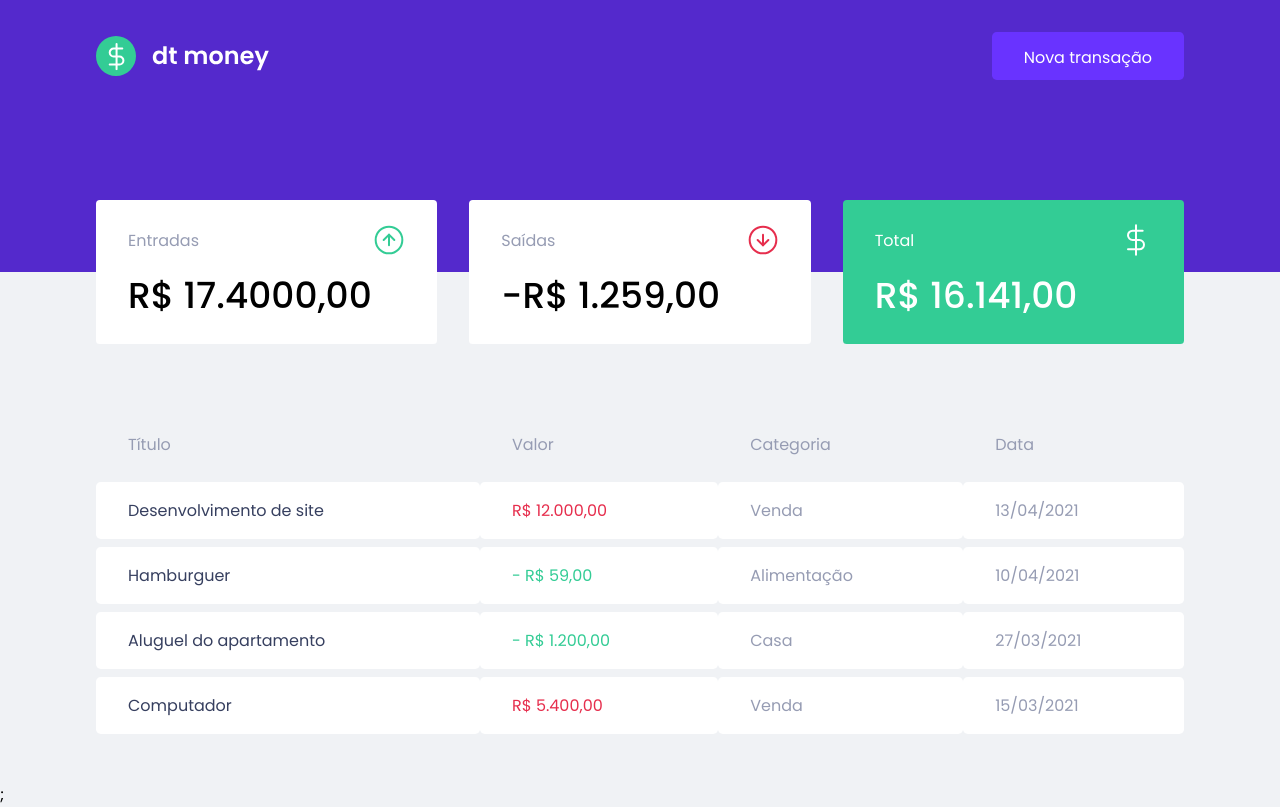
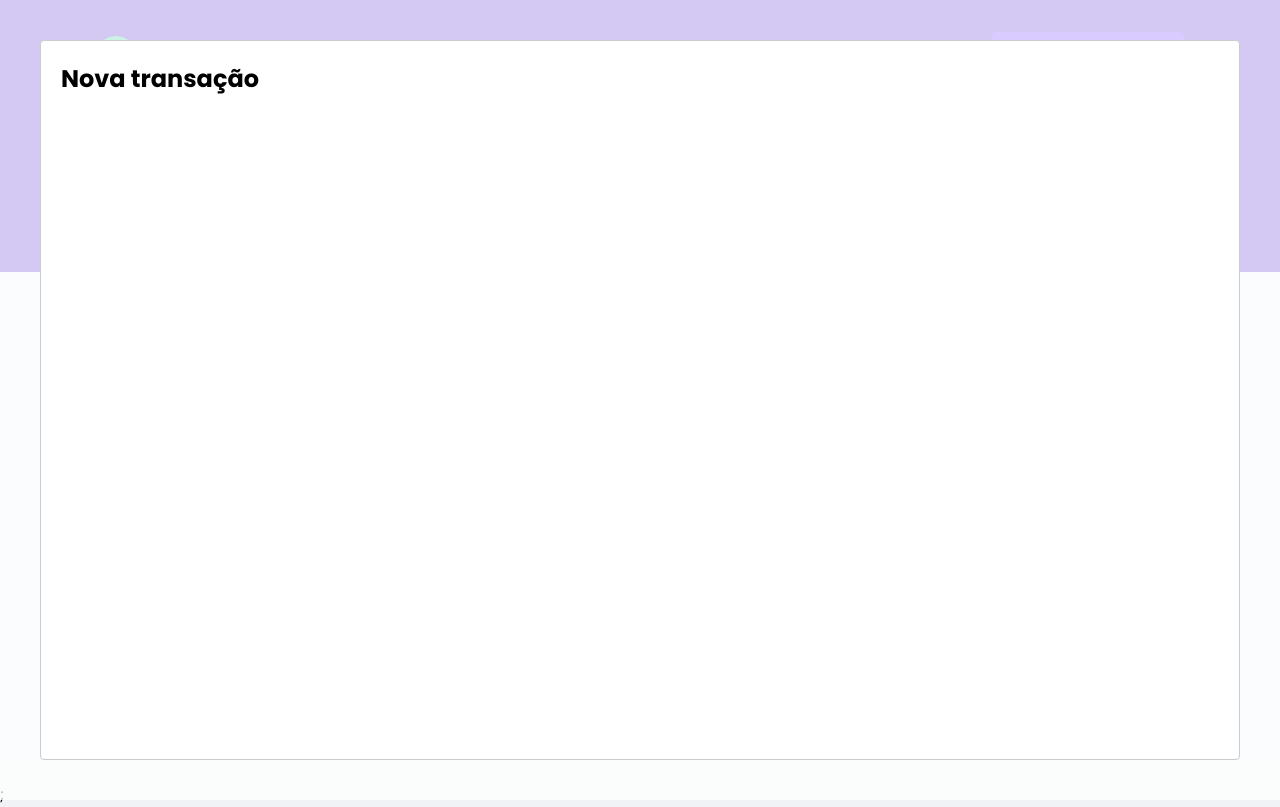
Before and after one commit to ruanvalente/dtmoney, a React (Create React App) app: page / in a window 1280 px wide. Both pictures are taken after a click on the button "Nova transação". Built offline with nearby package versions, Linux system fonts and the light colour scheme; no server answers; what miragejs would draw is missing.

Commit message:
feat: added new transaction modal component

```diff
--- a/package.json
+++ b/package.json
@@ -16,6 +16,7 @@
     "miragejs": "^0.1.41",
     "react": "^17.0.2",
     "react-dom": "^17.0.2",
+    "react-modal": "^3.14.2",
     "react-scripts": "4.0.3",
     "styled-components": "^5.3.0",
     "typescript": "^4.3.2",
@@ -46,6 +47,7 @@
     ]
   },
   "devDependencies": {
+    "@types/react-modal": "^3.12.0",
     "@types/styled-components": "^5.1.9"
   }
 }
--- a/src/App.tsx
+++ b/src/App.tsx
@@ -1,4 +1,6 @@
-import { useEffect } from "react";
+import { useEffect, useState } from "react";
+
+import Modal from "react-modal";
 
 import { Header } from "./components/Header";
 import { DashBoard } from "./components/Dashboard";
@@ -7,19 +9,38 @@
 
 import { dtMoneyService } from "./services/server";
 import { api } from "./services/api";
+import { NewTransactionModal } from "./components/NewTransactionModal";
 
 dtMoneyService();
 
+Modal.setAppElement("#root");
+
 export function App() {
+  const [isNewTransactionModalOpen, setIsNewTransactionModalClose] =
+    useState(false);
+
+  function handleOpenNewTransactionModal() {
+    setIsNewTransactionModalClose(true);
+  }
+
+  function handleCloseNewTransactionModal() {
+    setIsNewTransactionModalClose(false);
+  }
+
   useEffect(() => {
     api.get("transaction").then((response) => console.log(response.data));
   }, []);
 
   return (
     <>
-      <Header />
+      <Header onOpenNewTransactionModal={handleOpenNewTransactionModal} />
       <DashBoard />
       <GlobalStyle />
+
+      <NewTransactionModal
+        isOpen={isNewTransactionModalOpen}
+        onRequestCloseModal={handleCloseNewTransactionModal}
+      />
     </>
   );
 }
--- a/src/components/Header/index.tsx
+++ b/src/components/Header/index.tsx
@@ -2,12 +2,18 @@
 
 import { Container, Content } from "./styles";
 
-export function Header() {
+type HeaderProps = {
+  onOpenNewTransactionModal: () => void;
+};
+
+export function Header({ onOpenNewTransactionModal }: HeaderProps) {
   return (
     <Container>
       <Content>
         <img src={dtMoneyLogo} alt="dtmoney" />
-        <button type="button">Nova transação</button>
+        <button type="button" onClick={onOpenNewTransactionModal}>
+          Nova transação
+        </button>
       </Content>
     </Container>
   );
--- /dev/null
+++ b/src/components/NewTransactionModal/index.tsx
@@ -0,0 +1,17 @@
+import Modal from "react-modal";
+
+type NewTransactionModalProps = {
+  isOpen: boolean;
+  onRequestCloseModal: () => void;
+};
+
+export function NewTransactionModal({
+  isOpen,
+  onRequestCloseModal,
+}: NewTransactionModalProps) {
+  return (
+    <Modal isOpen={isOpen} onRequestClose={onRequestCloseModal}>
+      <h2>Nova transação</h2>
+    </Modal>
+  );
+}
```
Also changed, not shown: 1 other file (tests, documents, lock files or other folders).
